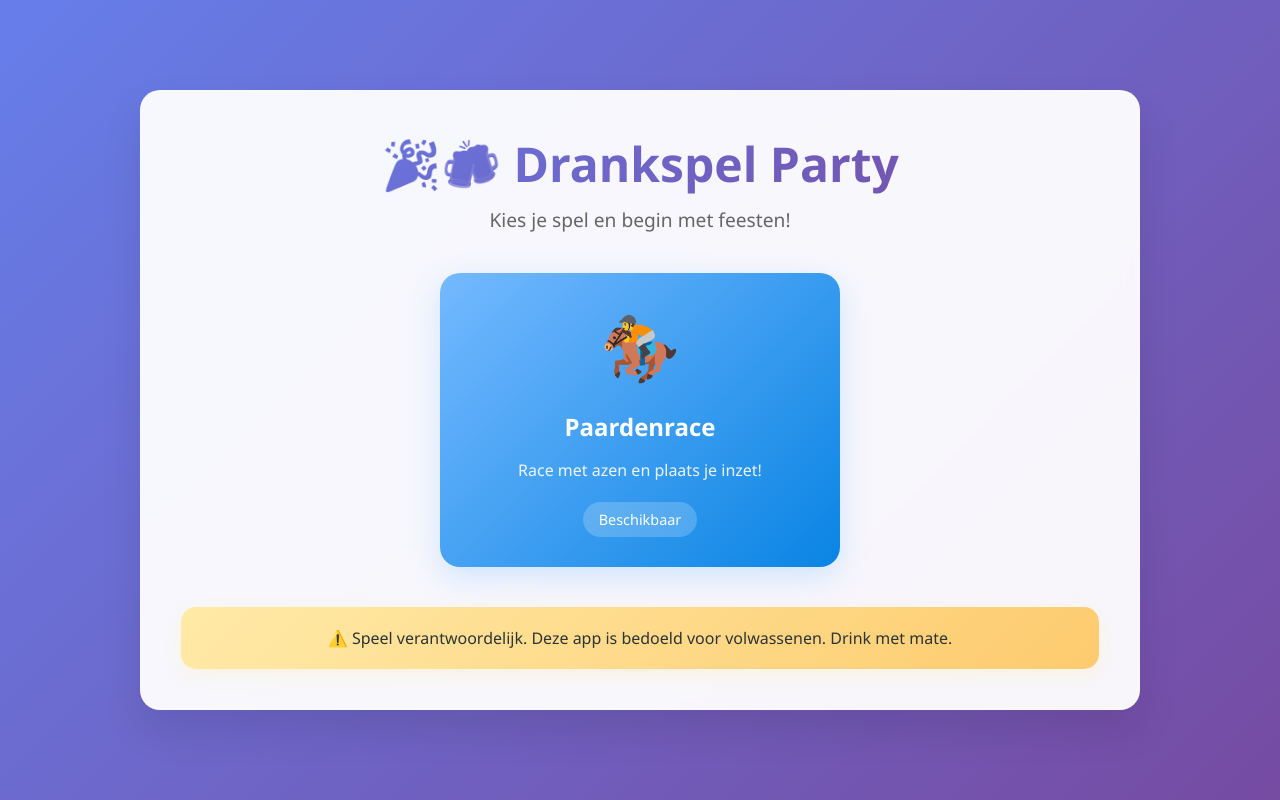
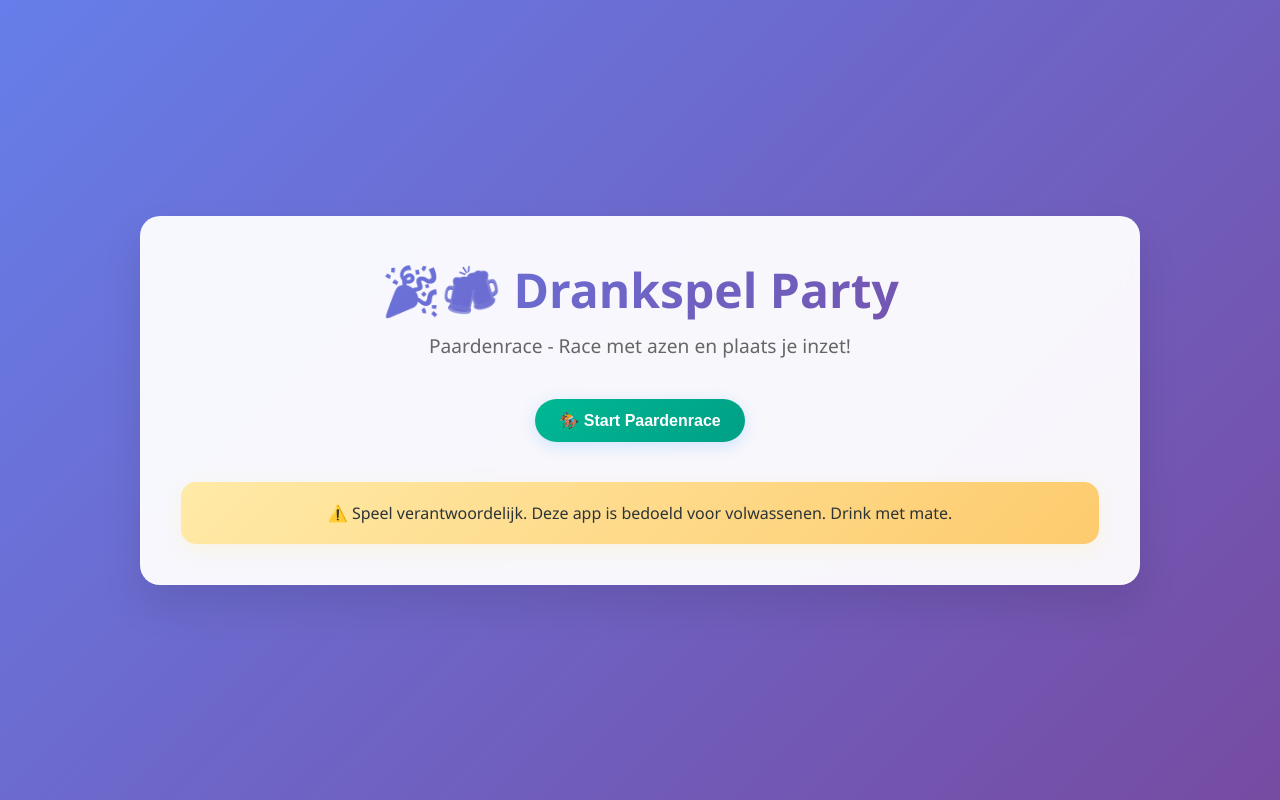
Before and after one commit to svenbouwman12/Biggers-Drank-Spel, a website: page index.html in a window 1280 px wide. Drawn offline with nearby package versions, Linux system fonts and the light colour scheme.

Commit message:
🎯 Remove game selection UI - Direct to Paardenrace
- Removed game grid and game cards from frontend
- Added direct 'Start Paardenrace' button
- Updated subtitle to focus on Paardenrace only
- Removed unused game-card CSS styles
- Added btn-large styling for prominent start button
- Streamlined user experience - no game selection needed

🎮 Result: Users go directly to Paardenrace game

```diff
--- a/index.html
+++ b/index.html
@@ -14,16 +14,13 @@
             <div class="screen-content">
                 <div class="header">
                     <h1>🎉🍻 Drankspel Party</h1>
-                    <p class="subtitle">Kies je spel en begin met feesten!</p>
+                    <p class="subtitle">Paardenrace - Race met azen en plaats je inzet!</p>
                 </div>
 
-                <div class="game-grid">
-                    <div class="game-card" onclick="startGame('paardenrace')">
-                        <div class="game-icon">🏇</div>
-                        <h3>Paardenrace</h3>
-                        <p>Race met azen en plaats je inzet!</p>
-                        <div class="game-status">Beschikbaar</div>
-                    </div>
+                <div class="start-game">
+                    <button class="btn btn-primary btn-large" onclick="startGame('paardenrace')">
+                        🏇 Start Paardenrace
+                    </button>
                 </div>
 
                 <div class="safety-disclaimer">
--- a/styles.css
+++ b/styles.css
@@ -80,83 +80,20 @@ body {
     font-weight: 300;
 }
 
-/* Game grid */
-.game-grid {
+/* Start game section */
+.start-game {
     display: flex;
     justify-content: center;
     margin: 40px 0;
 }
 
-.game-grid .game-card {
-    max-width: 400px;
-    width: 100%;
+.btn-large {
+    font-size: 1.3rem;
+    padding: 20px 40px;
+    border-radius: 30px;
+    box-shadow: 0 8px 25px rgba(0, 184, 148, 0.4);
 }
 
-.game-card {
-    background: linear-gradient(135deg, #74b9ff 0%, #0984e3 100%);
-    color: white;
-    padding: 30px;
-    border-radius: 20px;
-    text-align: center;
-    cursor: pointer;
-    transition: all 0.3s ease;
-    box-shadow: 0 10px 30px rgba(116, 185, 255, 0.3);
-    position: relative;
-    overflow: hidden;
-}
-
-.game-card::before {
-    content: '';
-    position: absolute;
-    top: 0;
-    left: -100%;
-    width: 100%;
-    height: 100%;
-    background: linear-gradient(90deg, transparent, rgba(255, 255, 255, 0.2), transparent);
-    transition: left 0.5s;
-}
-
-.game-card:hover::before {
-    left: 100%;
-}
-
-.game-card:hover {
-    transform: translateY(-10px);
-    box-shadow: 0 20px 40px rgba(116, 185, 255, 0.4);
-}
-
-.game-icon {
-    font-size: 4rem;
-    margin-bottom: 20px;
-    display: block;
-}
-
-.game-card h3 {
-    font-size: 1.5rem;
-    margin-bottom: 15px;
-    font-weight: 600;
-}
-
-.game-card p {
-    font-size: 1rem;
-    opacity: 0.9;
-    margin-bottom: 20px;
-    line-height: 1.5;
-}
-
-.game-status {
-    background: rgba(255, 255, 255, 0.2);
-    padding: 8px 16px;
-    border-radius: 20px;
-    font-size: 0.9rem;
-    font-weight: 500;
-    display: inline-block;
-}
-
-.game-status.coming-soon {
-    background: rgba(255, 193, 7, 0.3);
-    color: #ffc107;
-}
 
 /* Buttons */
 .btn {
```
